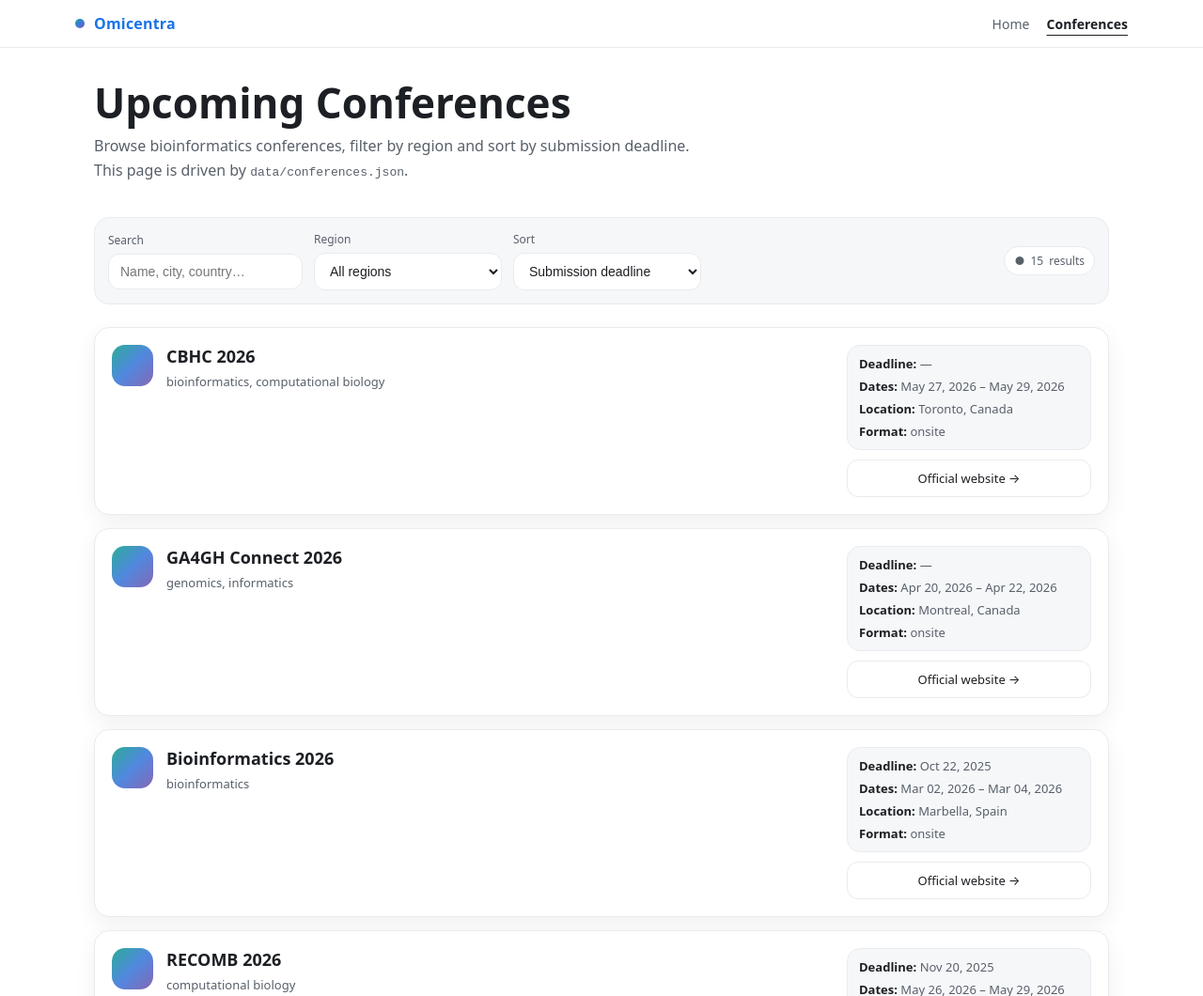
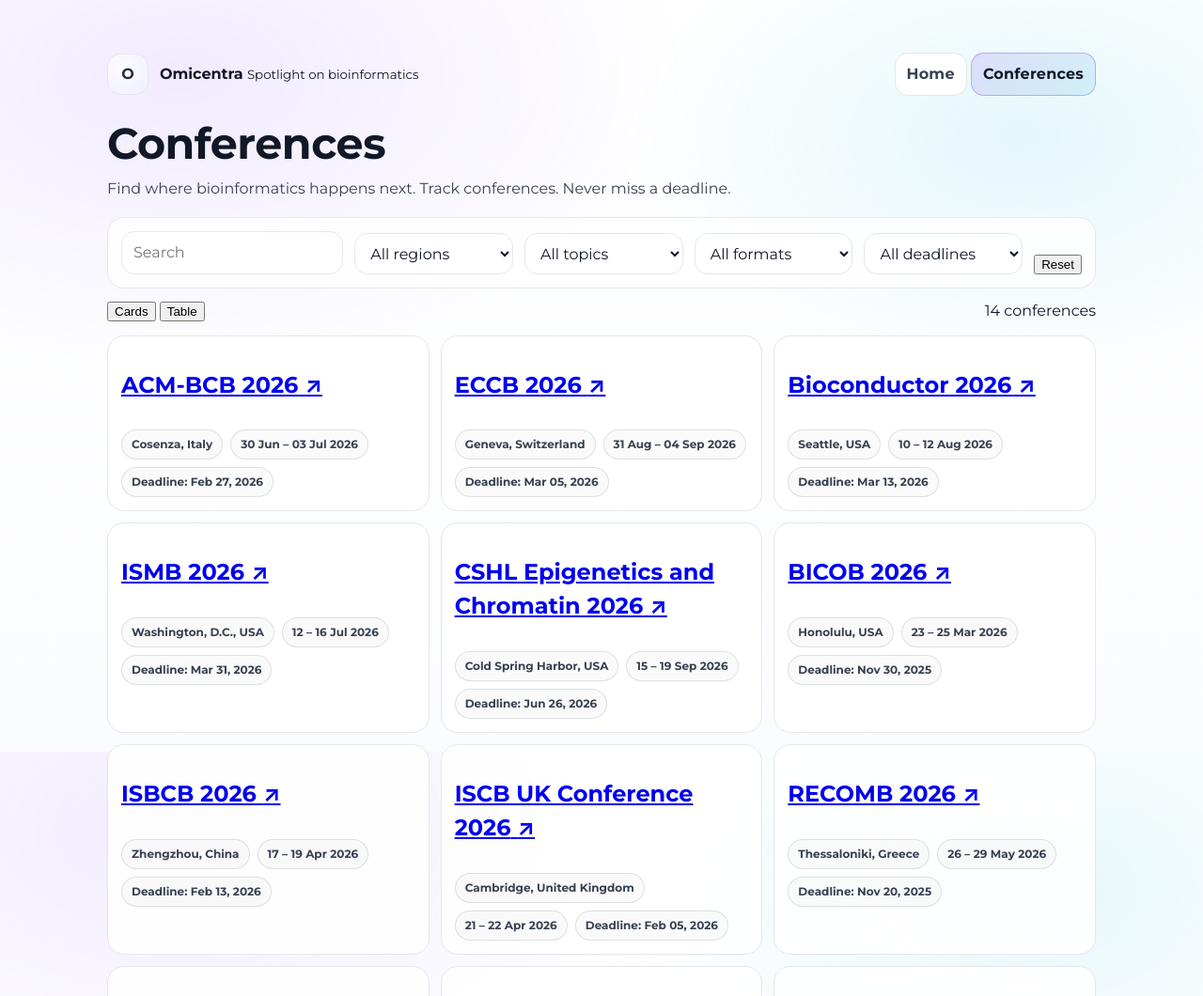
Before and after one commit to Omicentra/omicentra-site, a plain HTML site: page conferences.html in a window 1280 px wide. Shown: the top 1060 px of the page at 94% size. Drawn offline with Linux system fonts and the light colour scheme.

Commit message:
nie mam pojecia

```diff
--- a/conferences.html
+++ b/conferences.html
@@ -1,363 +1,263 @@
 <!doctype html>
 <html lang="en">
 <head>
-  <meta charset="utf-8" />
-  <meta name="viewport" content="width=device-width,initial-scale=1" />
-  <title>Omicentra — Conferences</title>
+<meta charset="utf-8" />
+<meta name="viewport" content="width=device-width,initial-scale=1" />
+<title>Omicentra | Conferences</title>
+<meta name="description" content="Find where bioinformatics happens next. Track conferences. Never miss a deadline." />
 
-  <style>
-    :root{
-      --bg:#ffffff;
-      --text:#1C1F23;
-      --muted:#58606a;
-      --border:#e8ebef;
-      --card:#ffffff;
-      --soft:#f6f7f9;
-      --link:#1a73e8;
-      --shadow: 0 8px 24px rgba(16,24,40,.06);
-      --radius:16px;
-    }
+<link rel="preconnect" href="https://fonts.googleapis.com">
+<link rel="preconnect" href="https://fonts.gstatic.com" crossorigin>
+<link href="https://fonts.googleapis.com/css2?family=Montserrat:wght@400;600;700&display=swap" rel="stylesheet">
 
-    *{box-sizing:border-box}
-    body{
-      margin:0;
-      font-family:Montserrat, system-ui, -apple-system, Segoe UI, Roboto, Arial, sans-serif;
-      background:var(--bg);
-      color:var(--text);
-    }
-
-    a{color:var(--link); text-decoration:none}
-    a:hover{text-decoration:underline}
-    .wrap{max-width:1120px; margin:0 auto; padding:0 20px}
-
-    /* Top bar */
-    header{
-      position:sticky; top:0; z-index:10;
-      background:rgba(255,255,255,.92);
-      backdrop-filter: blur(10px);
-      border-bottom:1px solid var(--border);
-    }
-    .topbar{
-      display:flex; align-items:center; justify-content:space-between;
-      padding:14px 0;
-    }
-    .brand{
-      display:flex; align-items:center; gap:10px;
-      font-weight:700;
-      letter-spacing:.2px;
-    }
-    .dot{
-      width:10px;height:10px;border-radius:50%;
-      background:linear-gradient(135deg,#14A38B,#3D7BDB,#7757AD);
-    }
-    nav a{
-      color:var(--muted);
-      margin-left:14px;
-      font-size:14px;
-    }
-    nav a[aria-current="page"]{
-      color:var(--text);
-      font-weight:600;
-      text-decoration:underline;
-      text-underline-offset:6px;
-    }
-
-    /* Hero */
-    .hero{padding:34px 0 18px}
-    h1{font-size:40px; line-height:1.1; margin:0 0 10px}
-    .lead{color:var(--muted); margin:0; max-width:72ch; line-height:1.6}
-
-    /* Controls */
-    .controls{
-      margin:18px 0 18px;
-      padding:14px;
-      background:var(--soft);
-      border:1px solid var(--border);
-      border-radius:var(--radius);
-      display:flex;
-      gap:12px;
-      flex-wrap:wrap;
-      align-items:center;
-    }
-    .control{
-      display:flex; flex-direction:column; gap:6px;
-      min-width: 200px;
-    }
-    label{font-size:12px; color:var(--muted)}
-    input, select{
-      padding:10px 12px;
-      border:1px solid var(--border);
-      border-radius:12px;
-      background:#fff;
-      font-size:14px;
-      color:var(--text);
-      outline:none;
-    }
-    input:focus, select:focus{
-      border-color:#b9c3d1;
-      box-shadow:0 0 0 3px rgba(26,115,232,.12);
-    }
-
-    .stats{
-      display:flex; align-items:center; gap:10px;
-      margin-left:auto;
-      color:var(--muted);
-      font-size:13px;
-    }
-    .pill{
-      display:inline-flex; align-items:center; gap:6px;
-      padding:6px 10px;
-      border:1px solid var(--border);
-      border-radius:999px;
-      background:#fff;
-      color:var(--muted);
-      font-size:12px;
-    }
-
-    /* Cards grid */
-    .grid{
-      display:grid;
-      grid-template-columns: repeat(12, 1fr);
-      gap:14px;
-      padding: 6px 0 70px;
-    }
-    .card{
-      grid-column: span 12;
-      background:var(--card);
-      border:1px solid var(--border);
-      border-radius:var(--radius);
-      box-shadow: var(--shadow);
-      padding:16px;
-      display:flex;
-      gap:14px;
-      align-items:flex-start;
-    }
-
-    .badge{
-      flex:0 0 auto;
-      width:44px;height:44px;border-radius:14px;
-      background:linear-gradient(135deg,#14A38B,#3D7BDB,#7757AD);
-      opacity:.9;
-    }
-
-    .meta{flex:1 1 auto; min-width:0;}
-    .titleRow{
-      display:flex; gap:10px; align-items:flex-start; justify-content:space-between;
-    }
-    .name{
-      font-size:18px; font-weight:700; margin:0;
-    }
-    .topics{
-      margin-top:6px;
-      color:var(--muted);
-      font-size:13px;
-      line-height:1.4;
-    }
-
-    .right{
-      flex:0 0 auto;
-      display:flex;
-      flex-direction:column;
-      gap:10px;
-      align-items:flex-end;
-      min-width: 210px;
-    }
-
-    .kv{
-      display:grid;
-      grid-template-columns: 1fr;
-      gap:6px;
-      width:100%;
-      padding:10px 12px;
-      background:var(--soft);
-      border:1px solid var(--border);
-      border-radius:14px;
-      color:var(--muted);
-      font-size:13px;
-    }
-    .kv strong{color:var(--text); font-weight:600}
-    .btn{
-      display:inline-flex;
-      align-items:center;
-      justify-content:center;
-      padding:10px 12px;
-      border-radius:12px;
-      border:1px solid var(--border);
-      background:#fff;
-      font-size:13px;
-      color:var(--text);
-      width:100%;
-      text-decoration:none;
-    }
-    .btn:hover{
-      border-color:#cbd5e1;
-      text-decoration:none;
-    }
-
-    .empty{
-      border:1px dashed var(--border);
-      border-radius:var(--radius);
-      padding:26px;
-      color:var(--muted);
-      text-align:center;
-      grid-column: span 12;
-    }
-
-    /* Responsive */
-    @media (min-width: 900px){
-      .card{padding:18px}
-      .right{min-width: 260px}
-      h1{font-size:44px}
-    }
-  </style>
+<link rel="stylesheet" href="/css/styles.css">
 </head>
 
 <body>
+<a class="skip-link" href="#main">Skip to content</a>
+
+<div class="container">
 <header>
-  <div class="wrap topbar">
-    <a class="brand" href="/" aria-label="Omicentra home">
-      <span class="dot" aria-hidden="true"></span>
-      Omicentra
-    </a>
-    <nav aria-label="Primary navigation">
-      <a href="/">Home</a>
-      <a href="/conferences.html" aria-current="page">Conferences</a>
-    </nav>
-  </div>
+  <a class="brand" href="/index.html">
+    <div class="logo">O</div>
+    <div>
+      <strong>Omicentra</strong>
+      <small>Spotlight on bioinformatics</small>
+    </div>
+  </a>
+  <nav>
+    <a class="navlink" href="/index.html">Home</a>
+    <a class="navlink" href="/conferences.html" aria-current="page">Conferences</a>
+  </nav>
 </header>
 
-<main class="wrap">
-  <section class="hero">
-    <h1>Upcoming Conferences</h1>
-    <p class="lead">Browse bioinformatics conferences, filter by region and sort by submission deadline. This page is driven by <code>data/conferences.json</code>.</p>
-  </section>
+<main id="main">
+<h1>Conferences</h1>
+<p class="lead">Find where bioinformatics happens next. Track conferences. Never miss a deadline.</p>
 
-  <section class="controls" aria-label="Filters">
-    <div class="control">
-      <label for="q">Search</label>
-      <input id="q" type="search" placeholder="Name, city, country…" />
-    </div>
+<section class="filters">
+<input id="q" type="search" placeholder="Search" />
 
-    <div class="control">
-      <label for="region">Region</label>
-      <select id="region">
-        <option value="">All regions</option>
-        <option>Europe</option>
-        <option>USA</option>
-        <option>Asia</option>
-        <option>Other</option>
-      </select>
-    </div>
+<select id="region"><option value="all">All regions</option></select>
+<select id="topic"><option value="all">All topics</option></select>
+<select id="format"><option value="all">All formats</option></select>
+<select id="deadline">
+<option value="all">All deadlines</option>
+<option value="only">Only with deadline</option>
+</select>
+<button id="reset">Reset</button>
+</section>
 
-    <div class="control">
-      <label for="sort">Sort</label>
-      <select id="sort">
-        <option value="deadline">Submission deadline</option>
-        <option value="start">Start date</option>
-        <option value="name">Name</option>
-      </select>
-    </div>
+<div class="viewbar">
+<div>
+<button id="viewCards">Cards</button>
+<button id="viewTable">Table</button>
+</div>
+<div id="status"></div>
+</div>
 
-    <div class="stats" aria-live="polite">
-      <span class="pill"><span aria-hidden="true">●</span> <span id="count">0</span> results</span>
-    </div>
-  </section>
+<section id="grid" class="grid"></section>
 
-  <section class="grid" id="grid" aria-label="Conference results">
-    <div class="empty">Loading…</div>
-  </section>
+<section id="tablewrap" hidden>
+<table>
+<thead>
+<tr>
+<th><button data-sort="name">Conference</button></th>
+<th><button data-sort="dates">Dates</button></th>
+<th>Location</th>
+<th>Region</th>
+<th>Format</th>
+<th>Topics</th>
+<th><button data-sort="deadline">Deadline</button></th>
+<th>Website</th>
+</tr>
+</thead>
+<tbody id="tbody"></tbody>
+</table>
+</section>
+
 </main>
 
+<footer>
+© <span id="year"></span> Omicentra
+</footer>
+</div>
+
 <script>
-  const elGrid = document.getElementById('grid');
-  const elQ = document.getElementById('q');
-  const elRegion = document.getElementById('region');
-  const elSort = document.getElementById('sort');
-  const elCount = document.getElementById('count');
+document.getElementById("year").textContent = new Date().getFullYear();
 
-  let data = [];
+const DATA_URL="/data/conferences.json";
+const URGENT_DAYS=30;
 
-  function fmtDate(iso){
-    if(!iso) return "";
-    const d = new Date(iso + "T00:00:00");
-    return d.toLocaleDateString(undefined, { year:'numeric', month:'short', day:'2-digit' });
-  }
+const grid=document.getElementById("grid");
+const tbody=document.getElementById("tbody");
+const statusEl=document.getElementById("status");
 
-  function safe(x){ return (x ?? "").toString(); }
+const q=document.getElementById("q");
+const regionSel=document.getElementById("region");
+const topicSel=document.getElementById("topic");
+const formatSel=document.getElementById("format");
+const deadlineSel=document.getElementById("deadline");
+const resetBtn=document.getElementById("reset");
 
-  function render(){
-    const q = safe(elQ.value).toLowerCase().trim();
-    const region = elRegion.value;
+let conferences=[];
+let sortKey="deadline";
+let sortDir="asc";
 
-    let rows = data.filter(x=>{
-      const hay = `${safe(x.name)} ${safe(x.location_city)} ${safe(x.location_country)}`.toLowerCase();
-      const okQ = !q || hay.includes(q);
-      const okR = !region || (x.region === region);
-      return okQ && okR;
-    });
+function midnight(){
+const d=new Date();
+return new Date(d.getFullYear(),d.getMonth(),d.getDate()).getTime();
+}
 
-    const sort = elSort.value;
-    rows.sort((a,b)=>{
-      if(sort==="name") return safe(a.name).localeCompare(safe(b.name));
-      if(sort==="start") return safe(a.start_date).localeCompare(safe(b.start_date));
-      return safe(a.submission_deadline).localeCompare(safe(b.submission_deadline));
-    });
+function parseISO(i){
+if(!i)return null;
+const t=Date.parse(i+"T00:00:00");
+return Number.isNaN(t)?null:t;
+}
 
-    elCount.textContent = rows.length;
+function isPastOrOngoing(c){
+const today=midnight();
+const start=parseISO(c.start_date);
+const end=parseISO(c.end_date);
+if(!start&&!end)return false;
+if(start&&end){
+if(end<today)return true;
+if(start<=today&&end>=today)return true;
+return false;
+}
+if(start&&!end)return start<=today;
+if(!start&&end)return end<today;
+return false;
+}
 
-    if(rows.length===0){
-      elGrid.innerHTML = `<div class="empty">No results. Try a different search or region.</div>`;
-      return;
-    }
+function daysToDeadline(i){
+if(!i)return Infinity;
+const t=parseISO(i);
+if(!t)return Infinity;
+const diff=Math.floor((t-midnight())/(86400000));
+return diff<0?Infinity:diff;
+}
 
-    elGrid.innerHTML = rows.map(x=>{
-      const topics = Array.isArray(x.topic) ? x.topic.join(", ") : safe(x.topic);
-      const deadline = fmtDate(x.submission_deadline);
-      const dates = `${fmtDate(x.start_date)} – ${fmtDate(x.end_date)}`;
-      const loc = [safe(x.location_city), safe(x.location_country)].filter(Boolean).join(", ");
-      const format = safe(x.format) || "—";
-      const site = safe(x.website) || "#";
+function formatDate(i){
+if(!i)return"TBA";
+return new Date(i+"T00:00:00").toLocaleDateString(undefined,{year:"numeric",month:"short",day:"2-digit"});
+}
 
-      return `
-        <article class="card">
-          <div class="badge" aria-hidden="true"></div>
-          <div class="meta">
-            <div class="titleRow">
-              <div style="min-width:0">
-                <h2 class="name">${safe(x.name)}</h2>
-                <div class="topics">${topics}</div>
-              </div>
-            </div>
-          </div>
-          <div class="right">
-            <div class="kv">
-              <div><strong>Deadline:</strong> ${deadline || "—"}</div>
-              <div><strong>Dates:</strong> ${dates.trim()==="–" ? "—" : dates}</div>
-              <div><strong>Location:</strong> ${loc || "—"}</div>
-              <div><strong>Format:</strong> ${format}</div>
-            </div>
-            <a class="btn" href="${site}" target="_blank" rel="noopener">Official website →</a>
-          </div>
-        </article>
-      `;
-    }).join("");
-  }
+function formatRange(s,e){
+if(!s&&!e)return"TBA";
+if(s&&!e)return formatDate(s);
+if(!s&&e)return formatDate(e);
+const sd=new Date(s+"T00:00:00");
+const ed=new Date(e+"T00:00:00");
+const sameYear=sd.getFullYear()===ed.getFullYear();
+const sameMonth=sameYear&&sd.getMonth()===ed.getMonth();
+const sDay=sd.toLocaleDateString(undefined,{day:"2-digit"});
+const sMon=sd.toLocaleDateString(undefined,{month:"short"});
+const eDay=ed.toLocaleDateString(undefined,{day:"2-digit"});
+const eMon=ed.toLocaleDateString(undefined,{month:"short"});
+if(sameMonth)return`${sDay} – ${eDay} ${eMon} ${sd.getFullYear()}`;
+if(sameYear)return`${sDay} ${sMon} – ${eDay} ${eMon} ${sd.getFullYear()}`;
+return`${formatDate(s)} – ${formatDate(e)}`;
+}
 
-  async function init(){
-    try{
-      const res = await fetch('/data/conferences.json', {cache:'no-store'});
-      data = await res.json();
-      render();
-    }catch(e){
-      elGrid.innerHTML = `<div class="empty">Could not load <code>/data/conferences.json</code>. Check the file path and JSON syntax.</div>`;
-    }
-  }
+function shortLocation(c){
+const city=c.location_city||"";
+const country=c.location_country||"";
+if(!city&&!country)return"TBA";
+let base=city.includes(",")?city.split(",").slice(-2).join(",").trim():city;
+let loc=country?`${base}, ${country}`:base;
+if(loc.length>34)loc=loc.slice(0,30)+"…";
+return loc;
+}
 
-  elQ.addEventListener('input', render);
-  elRegion.addEventListener('change', render);
-  elSort.addEventListener('change', render);
+function sortData(){
+conferences.sort((a,b)=>{
+if(sortKey==="name"){
+return sortDir==="asc"
+? a.name.localeCompare(b.name)
+: b.name.localeCompare(a.name);
+}
+if(sortKey==="dates"){
+const as=parseISO(a.start_date)||Infinity;
+const bs=parseISO(b.start_date)||Infinity;
+return sortDir==="asc"?as-bs:bs-as;
+}
+const ad=daysToDeadline(a.submission_deadline);
+const bd=daysToDeadline(b.submission_deadline);
+return sortDir==="asc"?ad-bd:bd-ad;
+});
+}
 
-  init();
+function render(){
+grid.innerHTML="";
+tbody.innerHTML="";
+let count=0;
+
+conferences.forEach(c=>{
+const title=c.name;
+const urgent=daysToDeadline(c.submission_deadline)<=URGENT_DAYS;
+const card=document.createElement("article");
+card.className="card";
+if(urgent)card.classList.add("urgent");
+
+card.innerHTML=`
+<h2>
+<a class="title-link" href="${c.website}" target="_blank" rel="noopener">
+<span>${title}</span>
+<span class="arrow">↗</span>
+</a>
+</h2>
+<div class="meta">
+<span class="chip">${shortLocation(c)}</span>
+<span class="chip">${formatRange(c.start_date,c.end_date)}</span>
+${c.submission_deadline?`<span class="chip deadline ${urgent?"urgent-chip":""}">Deadline: ${formatDate(c.submission_deadline)}</span>`:""}
+</div>
+`;
+
+grid.appendChild(card);
+
+const tr=document.createElement("tr");
+tr.innerHTML=`
+<td>${title}</td>
+<td>${formatRange(c.start_date,c.end_date)}</td>
+<td>${shortLocation(c)}</td>
+<td>${c.region}</td>
+<td>${c.format}</td>
+<td>${(c.topic||[]).join(", ")}</td>
+<td>${formatDate(c.submission_deadline)}</td>
+<td><a href="${c.website}" target="_blank">Website</a></td>
+`;
+tbody.appendChild(tr);
+
+count++;
+});
+
+statusEl.textContent=`${count} conference${count===1?"":"s"}`;
+}
+
+async function load(){
+const res=await fetch(DATA_URL);
+const data=await res.json();
+conferences=data.filter(c=>!isPastOrOngoing(c));
+sortData();
+render();
+}
+
+document.querySelectorAll("th button").forEach(btn=>{
+btn.addEventListener("click",()=>{
+const key=btn.dataset.sort;
+if(sortKey===key){
+sortDir=sortDir==="asc"?"desc":"asc";
+}else{
+sortKey=key;
+sortDir="asc";
+}
+sortData();
+render();
+});
+});
+
+load();
 </script>
 </body>
 </html>
```
